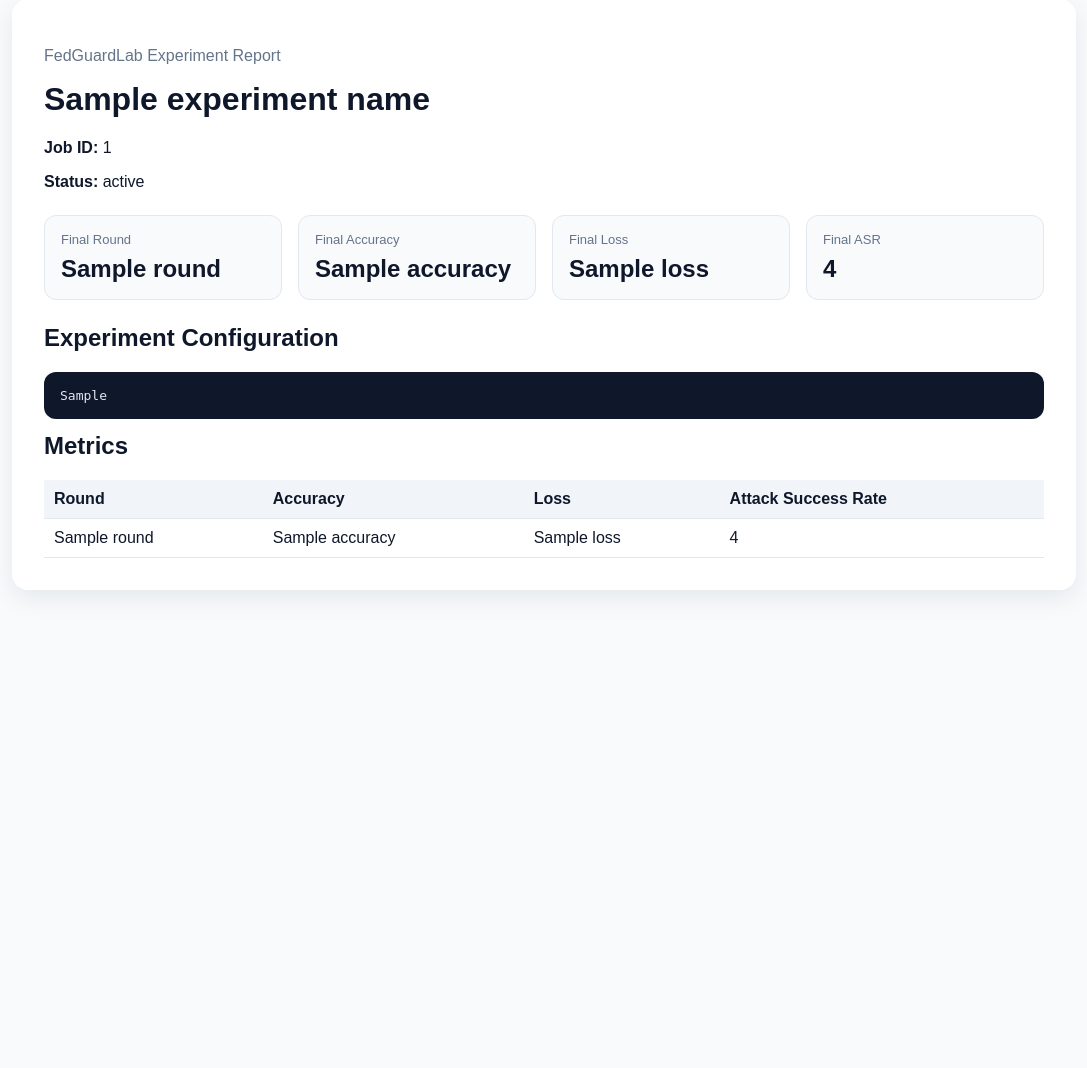
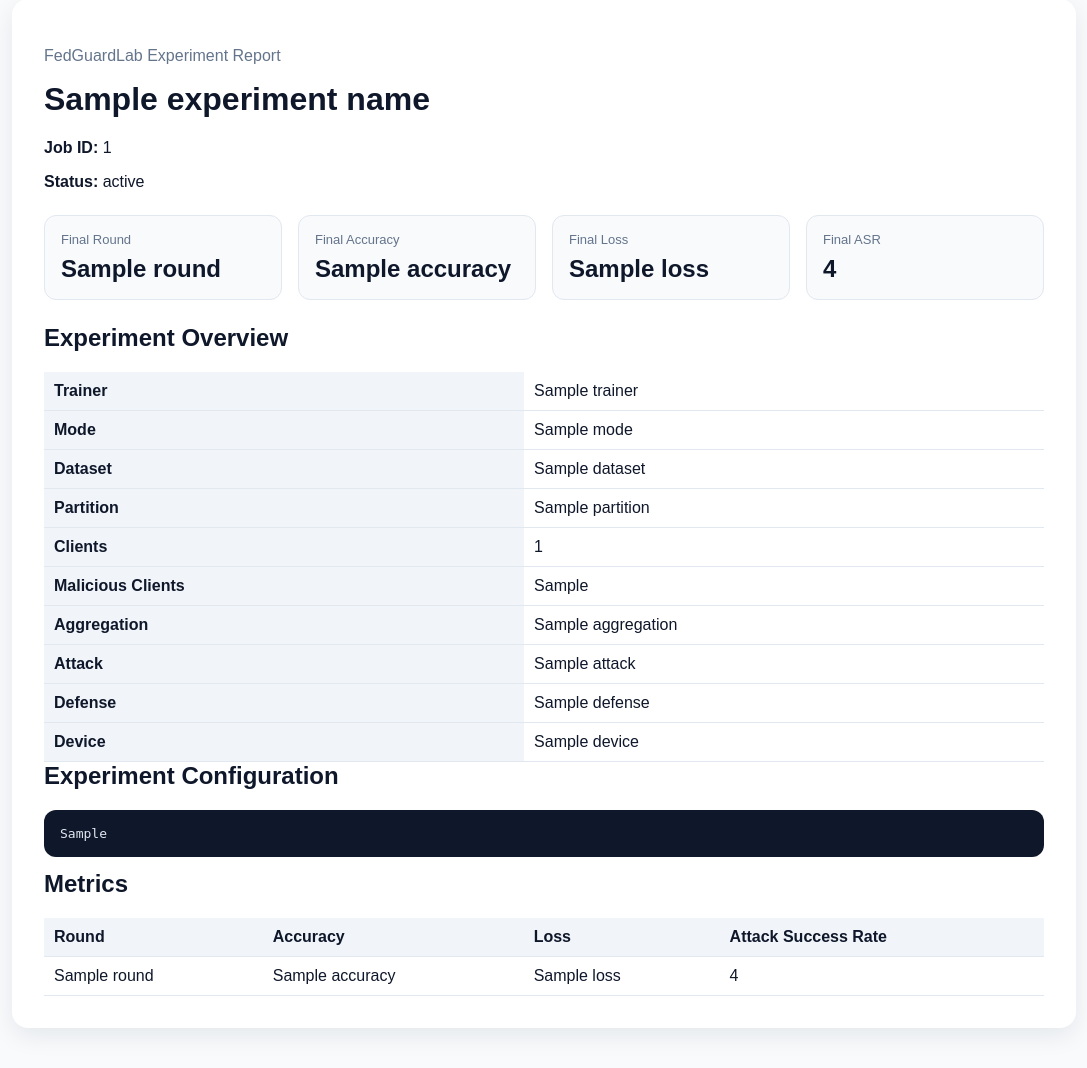
Before and after one commit to Calvin1989/FedGuardLab, a Python web app: template fedguardlab/reporting/templates/report.html.j2 in a window 1280 px wide. Shown: the part 41-1109 px from the top of the page, without its empty margins (96-1183 px from the left). Before the commit the page ends 634 px from the top, so only its background shows below. Run offline with Jinja, Linux system fonts and the light colour scheme; the template is opened without the code that fills it: most values are stand-ins (such as "Sample title", 1, 10 or a date in 2020).

Commit message:
Add experiment metadata to metrics and reports

```diff
--- a/fedguardlab/core/mnist_fedavg.py
+++ b/fedguardlab/core/mnist_fedavg.py
@@ -142,5 +142,10 @@ async def run_mnist_fedavg_experiment(
             "attack": config.attack.type,
             "defense": config.defense.type,
             "trainer": "mnist_fedavg",
+            "mode": config.training.mode,
+            "dataset": config.dataset.name,
+            "partition": config.dataset.partition,
+            "num_clients": config.federated.num_clients,
+            "malicious_clients": config.federated.malicious_clients,
             "device": str(device),
         }
--- a/fedguardlab/core/trainer.py
+++ b/fedguardlab/core/trainer.py
@@ -40,6 +40,12 @@ async def run_fake_experiment(
             "attack": config.attack.type,
             "defense": config.defense.type,
             "trainer": "simulated",
+            "mode": config.training.mode,
+            "dataset": config.dataset.name,
+            "partition": config.dataset.partition,
+            "num_clients": config.federated.num_clients,
+            "malicious_clients": config.federated.malicious_clients,
+            "device": "n/a",
         }
 
 
--- a/fedguardlab/reporting/templates/report.html.j2
+++ b/fedguardlab/reporting/templates/report.html.j2
@@ -108,6 +108,53 @@
       </div>
     </div>
 
+    <h2>Experiment Overview</h2>
+
+    <table>
+      <tbody>
+        <tr>
+          <th>Trainer</th>
+          <td>{{ final_metric.trainer }}</td>
+        </tr>
+        <tr>
+          <th>Mode</th>
+          <td>{{ final_metric.mode }}</td>
+        </tr>
+        <tr>
+          <th>Dataset</th>
+          <td>{{ final_metric.dataset }}</td>
+        </tr>
+        <tr>
+          <th>Partition</th>
+          <td>{{ final_metric.partition }}</td>
+        </tr>
+        <tr>
+          <th>Clients</th>
+          <td>{{ final_metric.num_clients }}</td>
+        </tr>
+        <tr>
+          <th>Malicious Clients</th>
+          <td>{{ final_metric.malicious_clients }}</td>
+        </tr>
+        <tr>
+          <th>Aggregation</th>
+          <td>{{ final_metric.aggregation }}</td>
+        </tr>
+        <tr>
+          <th>Attack</th>
+          <td>{{ final_metric.attack }}</td>
+        </tr>
+        <tr>
+          <th>Defense</th>
+          <td>{{ final_metric.defense }}</td>
+        </tr>
+        <tr>
+          <th>Device</th>
+          <td>{{ final_metric.device }}</td>
+        </tr>
+      </tbody>
+    </table>
+
     <h2>Experiment Configuration</h2>
     <pre>{{ config_json }}</pre>
 
```
Also changed, not shown: fedguardlab/reporting/generator.py (+10 -0 lines).
